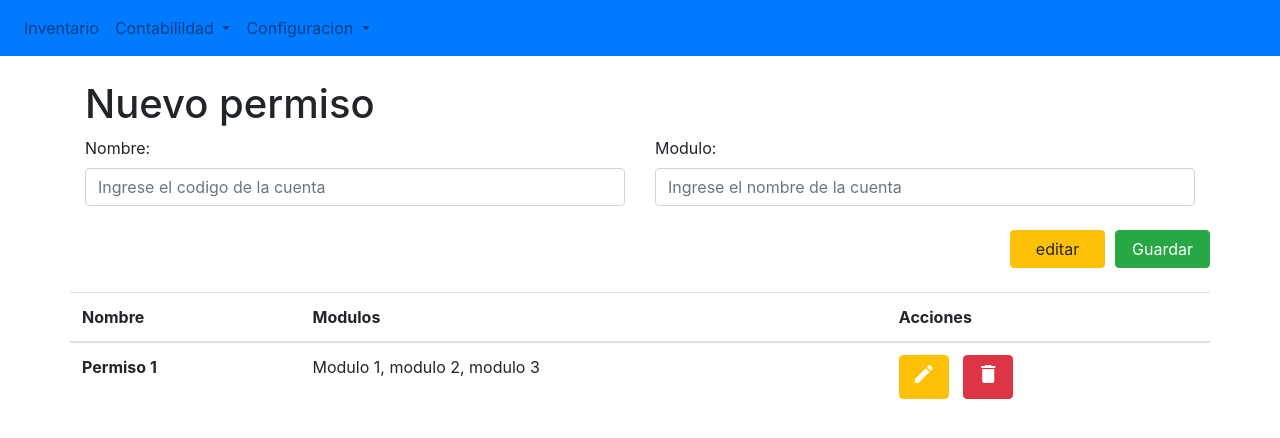
After one commit to OrellanaGC/Sist-Cont, a Django app: page /permisos/ in a window 1280 px wide. The commit adds this page. Shown: the top 438 px of the page. Run offline with Django 3.2, Linux system fonts and the light colour scheme; parts of the project's set-up code (start-up, migrations or seed data) failed here and were passed over; some libraries are stand-ins or nearby versions.

Commit message:
Template para permisos

```diff
--- /dev/null
+++ b/apps/permiso/urls.py
@@ -0,0 +1,7 @@
+from django.urls import path
+from django.conf.urls import url
+from apps.permiso.views import resumenPermiso
+
+urlpatterns = [
+    path('', resumenPermiso, name="resumenPermiso"),
+]
--- a/apps/permiso/views.py
+++ b/apps/permiso/views.py
@@ -1,3 +1,5 @@
 from django.shortcuts import render
 
 # Create your views here.
+def resumenPermiso(request):
+    return render(request, 'permiso/permiso.html')
--- a/sic/urls.py
+++ b/sic/urls.py
@@ -21,4 +21,5 @@ urlpatterns = [
     path('inventario/', include('apps.kardex.urls'), name='inventario'),
     path('cuenta/', include('apps.cuenta.urls'), name='cuenta'),
     path('empresa/', include('apps.empresa.urls'), name='empresa'),
+    path('permisos/', include('apps.permiso.urls'), name='permiso'),
 ]
--- a/templates/base/base.html
+++ b/templates/base/base.html
@@ -39,6 +39,7 @@
 					</a>
 					<div class="dropdown-menu" aria-labelledby="navbarDropdownMenuConfiguracion">
 						<a class="dropdown-item" href="/empresa/">Empresa</a>
+						<a class="dropdown-item" href="/permisos/">Permisos</a>
 					</div>
 				</li>
 			</ul>
--- /dev/null
+++ b/templates/permiso/permiso.html
@@ -0,0 +1,55 @@
+{% extends 'base/base.html' %}
+{% load staticfiles %}
+{% block links %}
+<!-- Custom CSS -->
+<link type="text/css" rel="stylesheet" href="{% static 'css/custom.css' %}">
+{% endblock %}
+{% block content %}
+    <!-- Inicio contenido -->
+    <div class="container">
+      <h1>Nuevo permiso</h1>
+      <div class='row'>
+        <div class='col-6'>
+          <label>Nombre:</label>
+          <input type="text" class="form-control" id="nombre"
+          placeholder="Ingrese el codigo de la cuenta">
+        </div>
+        <div class='col-6'>
+          <label>Modulo:</label>
+          <input type="text" class="form-control" id="nombre"
+          placeholder="Ingrese el nombre de la cuenta">
+        </div>
+      </div>
+      <br/>
+      <div class="row justify-content-end">
+        <button type="button" class="btn btn-warning col-1">editar</button>
+        <!-- ya saabes como furula esto lizama -->
+        <button type="button" class="btn btn-success col-1 espacio_izquierda">Guardar</button>
+      </div>
+      <br/>
+      <div class="row">
+        <table class="table table-hover">
+          <thead>
+            <tr>
+              <th scope="col">Nombre</th>
+              <th scope="col">Modulos</th>
+              <th scope="col">Acciones</th>
+            </tr>
+          </thead>
+          <tbody>
+            <tr>
+              <th scope="row">Permiso 1</th>
+              <td>Modulo 1, modulo 2, modulo 3</td>
+              <td>
+              <button type="button" class="btn btn-warning">
+                <i class="material-icons text-white">edit</i></button>
+              <button type="button" class="btn btn-danger text-white espacio_izquierda">
+                <i class="material-icons">delete</i></button>
+              </td>
+            </tr>
+          </tbody>
+        </table>
+      </div>
+    </div>
+    <!-- Fin contenido -->
+{% endblock content %}
```
